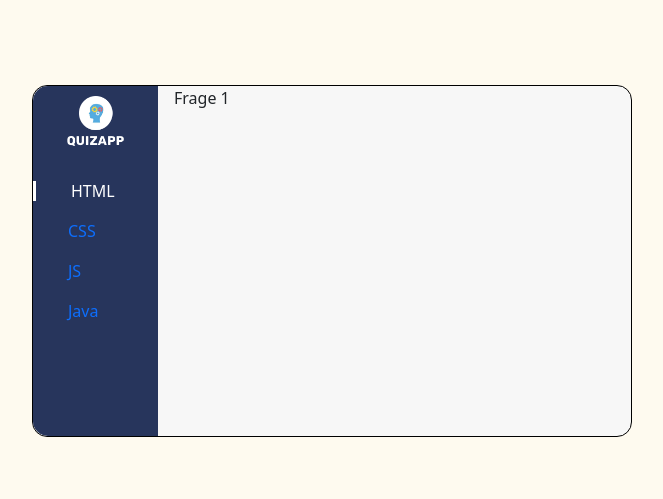
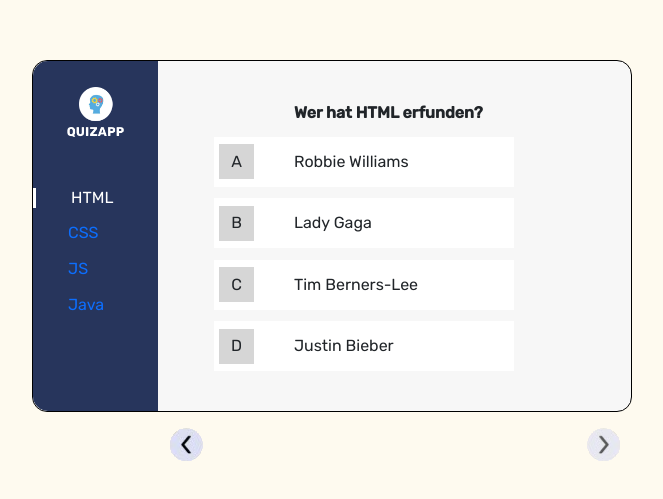
Before and after one commit to SergejSchreiber/quizapp, a website: page index.html in a window 1280 px wide. Shown: the part 139-638 px from the top of the page, without its empty margins (308-971 px from the left). Drawn offline with nearby package versions, Linux system fonts and the light colour scheme.

Commit message:
add several functions

```diff
--- a/index.html
+++ b/index.html
@@ -8,10 +8,13 @@
     <link rel="stylesheet" href="node_modules/bootstrap/dist/css/bootstrap.min.css" />
     <link rel="stylesheet" href="style.css" />
     <script src="script.js"></script>
-    <script src="bootstrap.js"></script>
+
+    <link rel="preconnect" href="https://fonts.googleapis.com" />
+    <link rel="preconnect" href="https://fonts.gstatic.com" crossorigin />
+    <link href="https://fonts.googleapis.com/css2?family=Rubik:wght@400;500&display=swap" rel="stylesheet" />
   </head>
 
-  <body>
+  <body onload="init()">
     <div class="d-flex align-items-start">
       <div class="nav flex-column nav-pills me-3" id="v-pills-tab" role="tablist" aria-orientation="vertical">
         <img class="img-logo" src="./img/logo.png" alt="logo" />
@@ -20,14 +23,17 @@
         <button class="nav-link" id="v-pills-messages-tab" data-bs-toggle="pill" data-bs-target="#v-pills-messages" type="button" role="tab" aria-controls="v-pills-messages" aria-selected="false">JS</button>
         <button class="nav-link" id="v-pills-settings-tab" data-bs-toggle="pill" data-bs-target="#v-pills-settings" type="button" role="tab" aria-controls="v-pills-settings" aria-selected="false">Java</button>
       </div>
-      <div class="tab-content" id="v-pills-tabContent">
-        <div class="tab-pane fade show active" id="v-pills-home" role="tabpanel" aria-labelledby="v-pills-home-tab" tabindex="0">Frage 1</div>
-        <div class="tab-pane fade" id="v-pills-profile" role="tabpanel" aria-labelledby="v-pills-profile-tab" tabindex="0">Frage 2</div>
-        <div class="tab-pane fade" id="v-pills-disabled" role="tabpanel" aria-labelledby="v-pills-disabled-tab" tabindex="0">Frage 3</div>
-        <div class="tab-pane fade" id="v-pills-messages" role="tabpanel" aria-labelledby="v-pills-messages-tab" tabindex="0">Frage 4</div>
-        <div class="tab-pane fade" id="v-pills-settings" role="tabpanel" aria-labelledby="v-pills-settings-tab" tabindex="0">Frage 5</div>
+      <div class="tab-content">
+        <div class="tab-pane fade show active" id="questiontext"></div>
+        <div onclick="answer('answer_1')" class="answerbox"><div class="ABCD">A</div><div class="answertext" id="answer_1"></div></div>
+        <div onclick="answer('answer_2')" class="answerbox"><div class="ABCD">B</div><div class="answertext" id="answer_2"></div></div>
+        <div onclick="answer('answer_3')" class="answerbox"><div class="ABCD">C</div><div class="answertext" id="answer_3"></div></div>
+        <div onclick="answer('answer_4')" class="answerbox"><div class="ABCD">D</div><div class="answertext" id="answer_4"></div></div>
       </div>
     </div>
-
+    <div class="arrows">
+      <button type="button" id="arrowleft" class="btn"><img onclick="lastQuestion()" src="img/left.png" alt="left"></button>
+      <button disabled type="button" id="arrowright" class="btn"><img onclick="nextQuestion()" src="img/right.png" alt="left"></button>
+    </div>
   </body>
 </html>
--- a/script.js
+++ b/script.js
@@ -0,0 +1,78 @@
+let questions = [
+  {
+    question: "Wer hat HTML erfunden?",
+    answer_1: "Robbie Williams",
+    answer_2: "Lady Gaga",
+    answer_3: "Tim Berners-Lee",
+    answer_4: "Justin Bieber",
+    right_answer: 3,
+  },
+  {
+    question: "Was bedeutet das HTML Tag a",
+    answer_1: "Text fett",
+    answer_2: "Container",
+    answer_3: "Ein Link",
+    answer_4: "Kursiv",
+    right_answer: 3,
+  },
+  {
+    question: "Wie bindet man eine Website in eine Website ein?",
+    answer_1: "Antwort 1",
+    answer_2: "Antwort 2",
+    answer_3: "Antwort 3",
+    answer_4: "Antwort 4",
+    right_answer: 2,
+  },
+];
+
+let currentQuestion = 0;
+
+function init() {
+  showQuestion();
+}
+
+function showQuestion() {
+  let question = questions[currentQuestion];
+  document.getElementById("questiontext").innerHTML = question["question"];
+  document.getElementById("answer_1").innerHTML = question["answer_1"];
+  document.getElementById("answer_2").innerHTML = question["answer_2"];
+  document.getElementById("answer_3").innerHTML = question["answer_3"];
+  document.getElementById("answer_4").innerHTML = question["answer_4"];
+}
+
+function answer(selection) {
+  let question = questions[currentQuestion];
+  console.log("selected answer is ", selection);
+  let selectedQuestionNumber = selection.slice(-1);
+  console.log("selectedQuestionNumber is ", selectedQuestionNumber);
+  console.log("Current question is ", question["right_answer"]);
+
+  let IdOfRightAnswer = `answer_${question["right_answer"]}`;
+
+  if (selectedQuestionNumber == question["right_answer"]) {
+    document.getElementById(selection).parentNode.classList.add("answerRight");
+  } else {
+    document.getElementById(selection).parentNode.classList.add("answerWrong");
+    document.getElementById(IdOfRightAnswer).parentNode.classList.add("answerRight");
+  }
+
+  document.getElementById("arrowright").disabled = false;
+}
+
+function nextQuestion() {
+  currentQuestion++;
+  showQuestion();
+  resetAnswerButtons();
+  document.getElementById("arrowright").disabled = true;
+}
+
+function resetAnswerButtons() {
+  document.getElementById("answer_1").parentNode.classList.remove("answerWrong");
+  document.getElementById("answer_1").parentNode.classList.remove("answerRight");
+  document.getElementById("answer_2").parentNode.classList.remove("answerWrong");
+  document.getElementById("answer_2").parentNode.classList.remove("answerRight");
+  document.getElementById("answer_3").parentNode.classList.remove("answerWrong");
+  document.getElementById("answer_3").parentNode.classList.remove("answerRight");
+  document.getElementById("answer_4").parentNode.classList.remove("answerWrong");
+  document.getElementById("answer_4").parentNode.classList.remove("answerRight");
+}
--- a/style.css
+++ b/style.css
@@ -1,11 +1,16 @@
 body {
   background-color: rgba(254, 250, 239, 1);
   display: flex;
+  flex-direction: column;
   justify-content: center;
   align-items: center;
   height: 100vh;
+  font-family: "Rubik", sans-serif;
+}
 
-
+#questiontext {
+  font-weight: bold;
+  padding-left: 80px;
 }
 
 .d-flex {
@@ -13,7 +18,6 @@ body {
   border-radius: 15px;
   background-color: rgba(247, 247, 247, 1);
   width: 600px;
-
 }
 
 .nav {
@@ -22,14 +26,15 @@ body {
   height: 350px;
   border-start-start-radius: 15px;
   border-end-start-radius: 15px;
+  display: flex;
+  justify-content: space-evenly;
+  padding-bottom: 80px;
 }
 
 .nav-link {
   text-align: start;
   padding-left: 35px;
   line-height: 4px;
-    margin-bottom: 20px;
-    border-radius: 0px;
 }
 
 .nav-link.active {
@@ -37,12 +42,74 @@ body {
   border-left: 3px solid;
   border-radius: 0px;
   line-height: 4px;
-    margin-bottom: 20px;
 }
 
-.img-logo{
+.img-logo {
   height: 50px;
   margin-top: 10px;
   margin-bottom: 35px;
   object-fit: scale-down;
 }
+
+.tab-content {
+  display: flex;
+  flex-direction: column;
+  justify-content: space-between;
+  padding: 40px;
+  height: 350px;
+  background-color: rgb (247, 247, 247);
+}
+
+.answerbox {
+  width: 300px;
+  height: 50px;
+  background-color: rgb(255, 255, 255);
+  display: flex !important;
+  align-items: center !important;
+  padding: 5px;
+}
+
+.answerbox:hover {
+  background-color: rgb(240, 240, 240);
+  cursor: pointer;
+}
+
+.answerRight {
+  background-color: rgb(183, 247, 153) !important;
+}
+
+.answerWrong {
+  background-color: rgb(255, 163, 164) !important;
+}
+
+.answertext {
+  padding-left: 40px;
+}
+
+.ABCD {
+  width: 35px;
+  height: 35px;
+  display: flex;
+  justify-content: center;
+  align-items: center;
+  background-color: rgb(214, 214, 214);
+}
+
+.arrows {
+    width: 600px;
+    height: 50px;
+    display: flex;
+    align-items: center;
+    justify-content: space-between;
+    padding-left: 125px;
+    padding-top: 15px;
+}
+
+.btn:hover {
+    opacity: 45%;
+    zoom: 110%;
+}
+
+.btn:disabled {
+    border: none;
+}
```
Also changed, not shown: img/left.png (added), img/right.png (added). Lines whose indentation alone changed are shown as unchanged.
